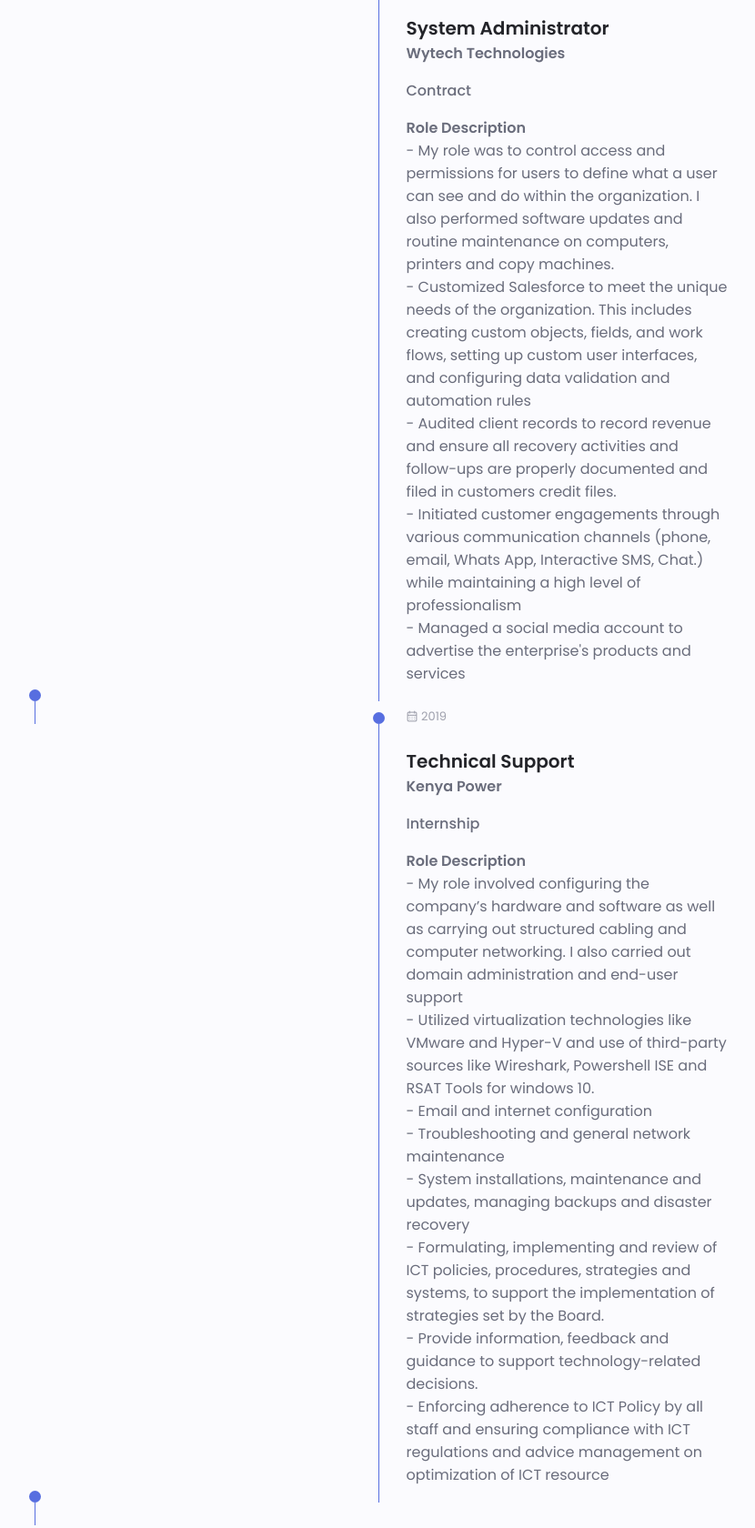
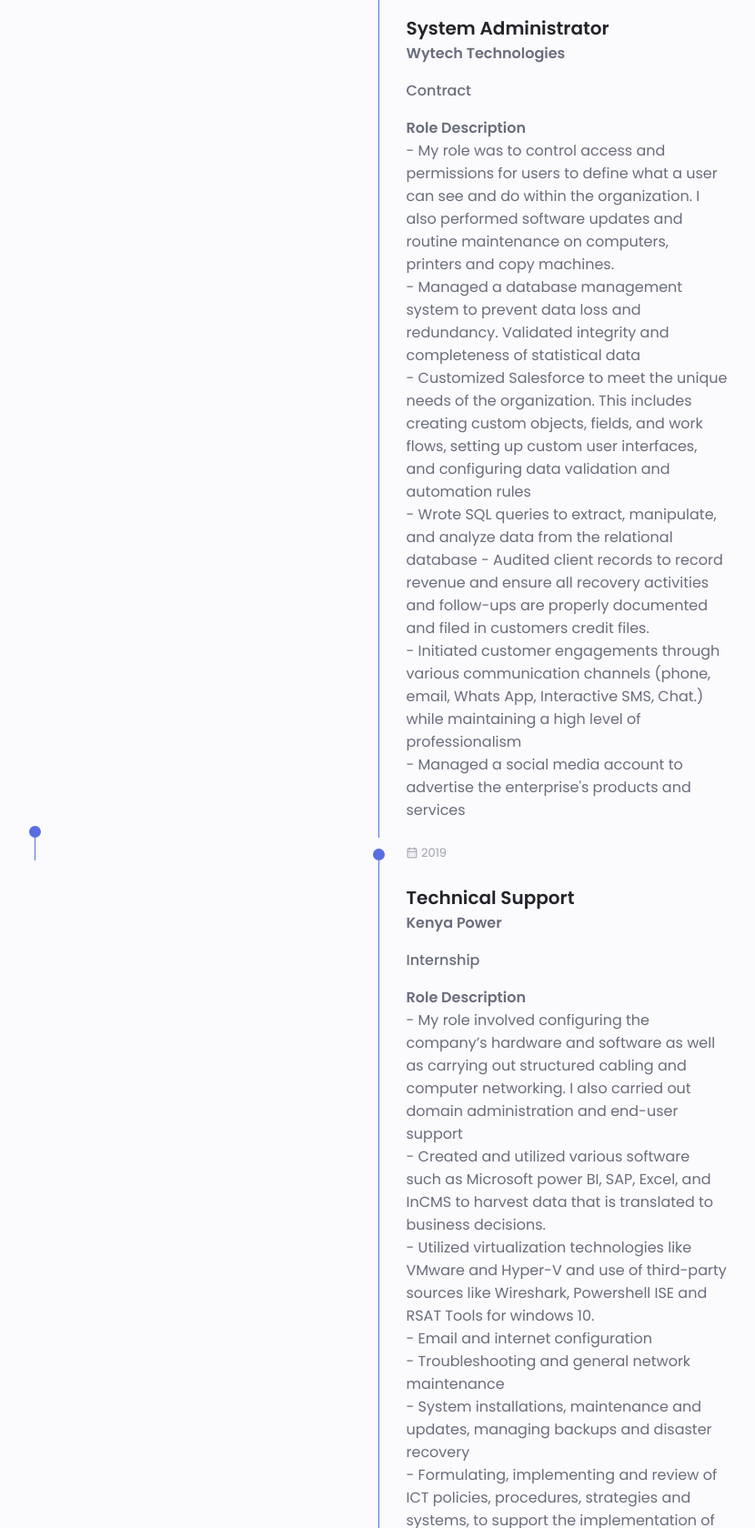
Before and after one commit to mahuthu/mahuthu.io, a plain HTML site: page mahuthu portfolio/index.html in a window 1280 px wide. Shown: the part 4900-6580 px from the top of the page at 91% size, without its empty margins (224-1054 px from the left). Drawn offline with nearby package versions, Linux system fonts and the light colour scheme.

Commit message:
Revert "Branch1"

```diff
--- a/mahuthu portfolio/index.html
+++ b/mahuthu portfolio/index.html
@@ -167,7 +167,7 @@
                         </div>-->
 
                         <div class="about__buttons">
-                            <a download="" href="GitHub Pages Build Process: If you're using a static site generator or build process (such as Jekyll), ensure that it's configured correctly to include files from your static folder during the build process.static/pdf/Mahuthu cv.pdf" class="button button--flex">
+                            <a download="" href="static/pdf/Mahuthu cv.pdf" class="button button--flex">
                                 Download CV<i class="uil uil-download-alt button__icon"></i>
                             </a>
                         </div>
@@ -509,9 +509,12 @@
                                         - My role was to control access and permissions for users to define what a user can see and do within
                                         the organization. I also performed software updates and routine maintenance on computers, printers
                                         and copy machines.<br>
+                                        - Managed a database management system to prevent data loss and redundancy. Validated
+                                        integrity and completeness of statistical data<br>
                                         - Customized Salesforce to meet the unique needs of the organization. This includes creating
                                         custom objects, fields, and work flows, setting up custom user interfaces, and configuring data
                                         validation and automation rules<br>
+                                        - Wrote SQL queries to extract, manipulate, and analyze data from the relational database
                                         - Audited client records to record revenue and ensure all recovery activities and follow-ups are
                                         properly documented and filed in customers credit files.<br>
                                         - Initiated customer engagements through various communication channels (phone, email, Whats
@@ -551,6 +554,8 @@
                                     <b>Role Description</b><br>
                                     - My role involved configuring the company’s hardware and software as well as carrying out structured
                                     cabling and computer networking. I also carried out domain administration and end-user support<br>
+                                    - Created and utilized various software such as Microsoft power BI, SAP, Excel, and InCMS to
+                                    harvest data that is translated to business decisions.<br>
                                     - Utilized virtualization technologies like VMware and Hyper-V and use of third-party sources like
                                     Wireshark, Powershell ISE and RSAT Tools for windows 10.<br>
                                     - Email and internet configuration<br>
```
